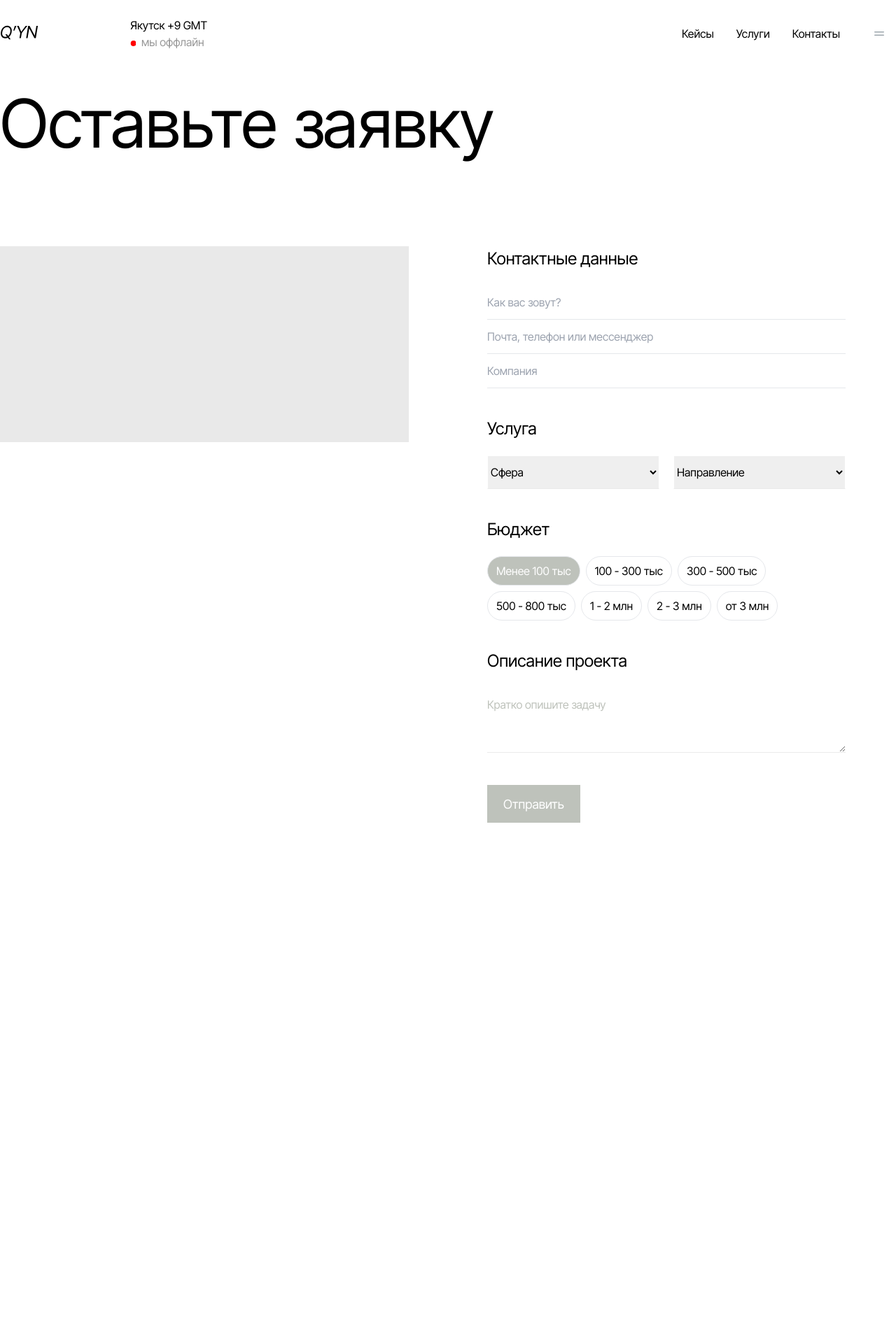
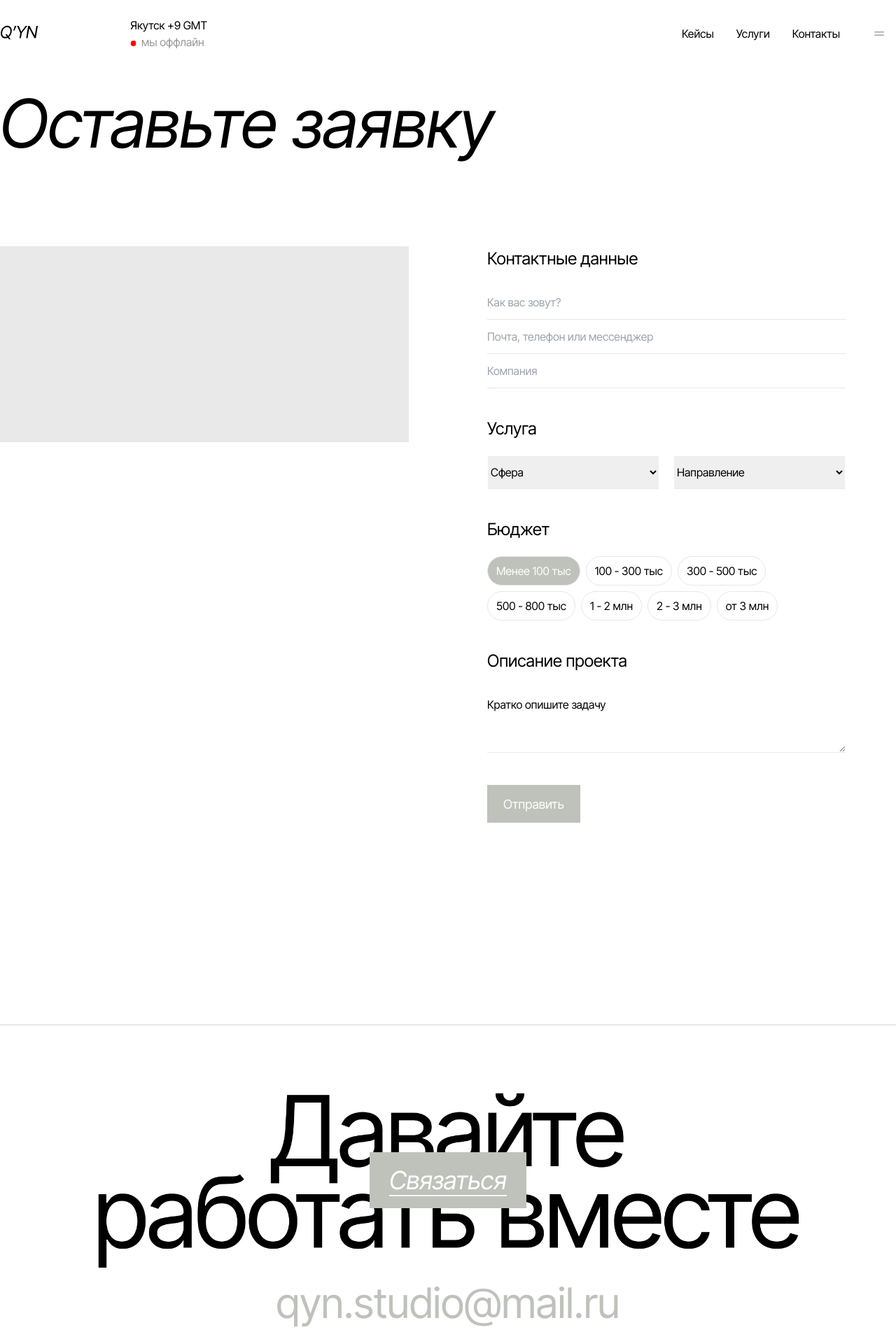
Before and after one commit to neokofg/qyn, a React (Vite) app: page /order in a window 1280 px wide. Shown: the top 1914 px of the page at 70% size. Before the commit the page ends 1336 px from the top, so only its background shows below. Built offline with nearby package versions, Linux system fonts and the light colour scheme.

Commit message:
feat/adaptive

```diff
--- a/src/components/contacts/contact.jsx
+++ b/src/components/contacts/contact.jsx
@@ -2,10 +2,10 @@ import {Map, Placemark, YMaps} from "@pbe/react-yandex-maps";
 export default function Contact() {
     return (
         <div>
-            <div className={"container mx-auto flex justify-between gap-56 mt-24 mb-32"}>
-                <h1 className={"text-8xl"}>Контакты</h1>
+            <div className={"px-5 md:px-0 container mx-auto block md:flex justify-between gap-56 mt-5 md:mt-24 mb-32"}>
+                <h1 className={"text-[48px] md:text-8xl italic"}>Контакты</h1>
                 <div className={"mr-6"}>
-                    <h3 className={"text-6xl text-[#BEC2BB] text-end"}>qyn.studio@mail.ru</h3>
+                    <h3 className={"text-[32px] md:text-6xl text-[#BEC2BB] text-start md:text-end"}>qyn.studio@mail.ru</h3>
                     <div className={"mt-5 text-xl"}>
                         <a className={"underline"} href="#">WhatsApp</a>
                         <a className={"underline ml-6"} href="#">Telegram</a>
--- a/src/components/orderPage.jsx
+++ b/src/components/orderPage.jsx
@@ -20,7 +20,6 @@ export default function OrderPage() {
                     <React.Fragment key={value.key}>
                         <input
                             required
-                            checked={selectedRadio === '100'}
                             className="hidden radio-custom"
                             type="radio"
                             id={value.key}
@@ -43,21 +42,21 @@ export default function OrderPage() {
     }
 
     return (
-        <div className={"container mx-auto pb-40"}>
-            <h1 className={"text-8xl py-32"}>Оставьте заявку</h1>
-            <div className={"grid grid-cols-2"} style={{gap: "7rem"}}>
+        <div className={"px-5 md:px-0 container mx-auto pb-40"}>
+            <h1 className={"text-[48px] md:text-8xl py-10 md:py-32 italic"}>Оставьте заявку</h1>
+            <div className={"grid grid-cols-1 md:grid-cols-2"} style={{gap: "7rem"}}>
                 <div className={"col-span-1 w-full bg-[#E9E9E9] h-[280px]"}>
 
                 </div>
                 <div className={"col-span-1 w-full"}>
                     <form action="">
-                        <div className={"flex flex-col w-[512px]"}>
+                        <div className={"flex flex-col w-full md:w-[512px]"}>
                             <p className={"text-[24px] mb-5"}>Контактные данные</p>
                             <input type="text" className={"border-b-[1px] py-3"} required placeholder={"Как вас зовут?"}/>
                             <input type="text" className={"border-b-[1px] py-3"} required placeholder={"Почта, телефон или мессенджер"}/>
                             <input type="text" className={"border-b-[1px] py-3"} required placeholder={"Компания"}/>
                         </div>
-                        <div className={"w-[512px]"}>
+                        <div className={"w-full md:w-[512px]"}>
                             <p className={"text-[24px] mt-10 mb-5"}>Услуга</p>
                             <div className={"flex gap-5"}>
                                 <select required className={"w-full py-3 !border-b-[#EAEAEA] !border-b"} style={{border: "1px solid white"}}>
@@ -70,15 +69,15 @@ export default function OrderPage() {
                                 </select>
                             </div>
                         </div>
-                        <div className={"w-[512px]"}>
+                        <div className={"w-full md:w-[512px]"}>
                             <p className={"text-[24px] mt-10 mb-5"}>Бюджет</p>
                             <div className={"flex flex-wrap gap-2"}>
                                 <Matebal />
                             </div>
                         </div>
-                        <div className={"w-[512px]"}>
+                        <div className={"w-full md:w-[512px]"}>
                             <p className={"text-[24px] mt-10"}>Описание проекта</p>
-                            <textarea required className={"mt-5 text-[16px] w-full pt-3 pb-8 border-b border-[#EAEAEA] text-[#BEC2BB]"}>Кратко опишите задачу </textarea>
+                            <textarea required className={"mt-5 text-[16px] w-full pt-3 pb-8 border-b border-[#EAEAEA]"}>Кратко опишите задачу </textarea>
                         </div>
                         <button className={"bg-[#BEC2BB] text-white w-[133px] h-[54px] text-[18px] mt-10"}>Отправить</button>
                     </form>
--- a/src/pages/order.jsx
+++ b/src/pages/order.jsx
@@ -1,11 +1,13 @@
 import Header from "../components/.welcome/header.jsx";
 import OrderPage from "../components/orderPage.jsx";
+import Footer from "../components/footer.jsx";
 
 export default function Order() {
     return (
-      <div>
-        <Header />
-        <OrderPage />
-      </div>
+        <div>
+            <Header />
+            <OrderPage />
+            <Footer/>
+        </div>
     );
 }
```
